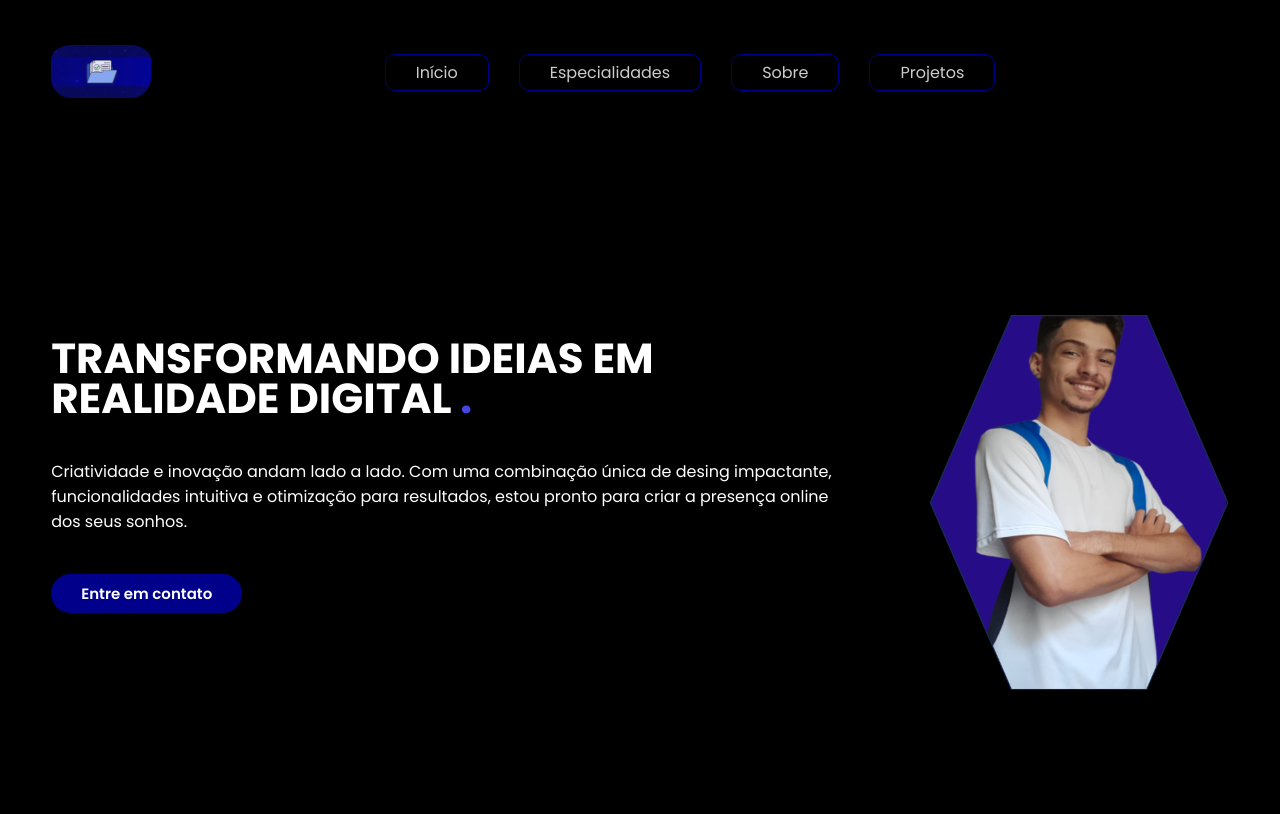
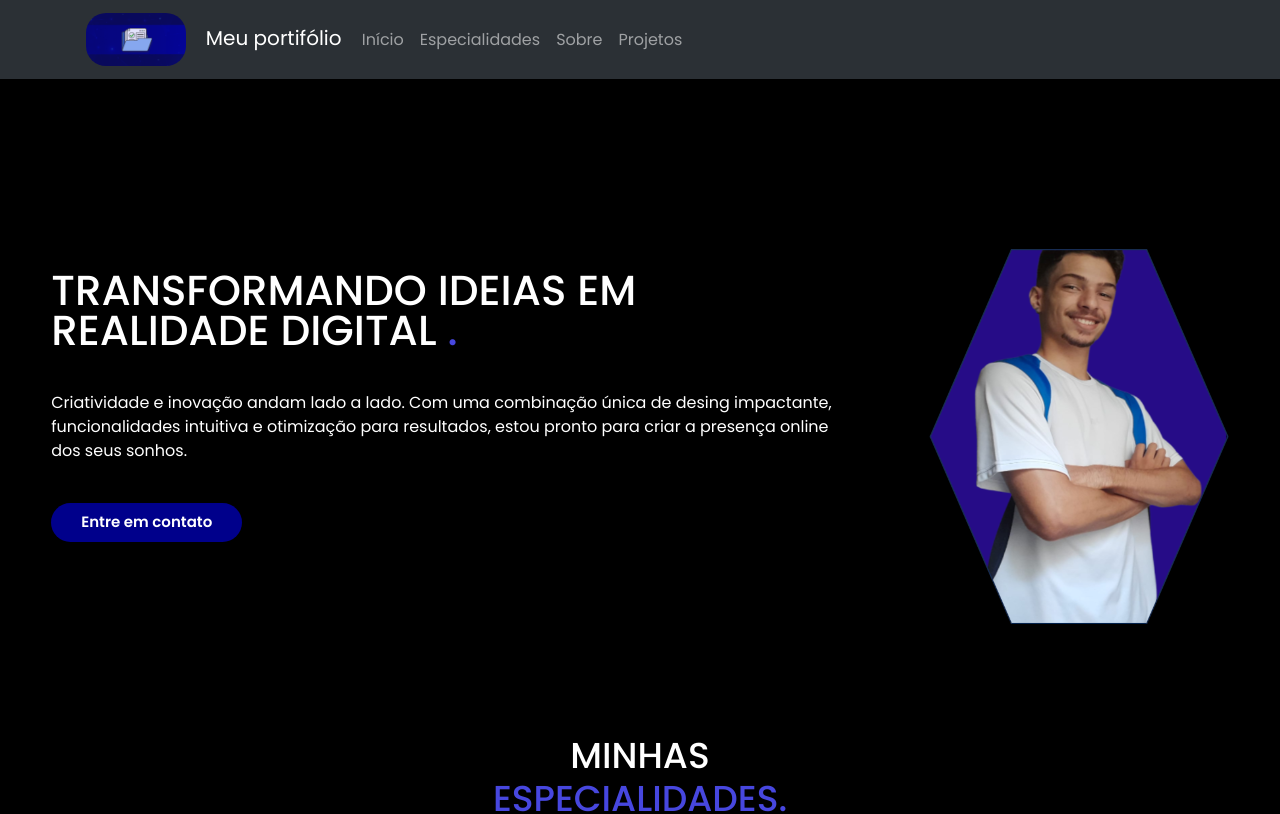
Before and after one commit to JayXani/portifolio-react, a React (Create React App) app in the folder br/com/portifolio-main/: page / in a window 1280 px wide. Shown: the top 814 px of the page. Built offline with nearby package versions, Linux system fonts and the light colour scheme.

Commit message:
Create navbar

```diff
--- a/br/com/portifolio-main/package.json
+++ b/br/com/portifolio-main/package.json
@@ -8,6 +8,7 @@
     "@testing-library/user-event": "^13.5.0",
     "hamburger-react": "^2.5.0",
     "react": "^18.2.0",
+    "react-bootstrap": "^2.9.1",
     "react-dom": "^18.2.0",
     "react-icons": "^4.12.0",
     "react-scripts": "5.0.1",
--- a/br/com/portifolio-main/public/index.html
+++ b/br/com/portifolio-main/public/index.html
@@ -8,6 +8,7 @@
         href="https://fonts.googleapis.com/css2?family=Poppins:ital,wght@0,100;0,200;0,300;0,400;0,500;0,600;0,700;0,800;0,900;1,100;1,200;1,300;1,400;1,500;1,600;1,700;1,800;1,900&display=swap"
         rel="stylesheet">
     <link rel="stylesheet" href="https://cdn.jsdelivr.net/npm/bootstrap-icons@1.11.2/font/bootstrap-icons.min.css">
+    <link href="https://cdn.jsdelivr.net/npm/bootstrap@5.3.2/dist/css/bootstrap.min.css" rel="stylesheet" integrity="sha384-T3c6CoIi6uLrA9TneNEoa7RxnatzjcDSCmG1MXxSR1GAsXEV/Dwwykc2MPK8M2HN" crossorigin="anonymous">
     <meta name="viewport" content="width=device-width, initial-scale=1" />
     <meta name="theme-color" content="#000000" />
     <meta
--- a/br/com/portifolio-main/src/components/Footer/index.js
+++ b/br/com/portifolio-main/src/components/Footer/index.js
@@ -2,6 +2,7 @@ import React from "react";
 import logoPortifolio from '../../images/portifolio-logo.png';
 import {Footer} from './style';
 import Buttons from "../Buttons";
+
 export default function footer() {
     return (
         <Footer id="footer">
@@ -14,11 +15,15 @@ export default function footer() {
                         <Buttons/>
                     </div>
                 </div>
-                <div className="line-footer border">
+                <div className="line-footer border-footer">
                     <p><i className="bi bi-envelope-at"></i><a href="mailto:danuloxaraujo@gmail.com">danuloxaraujo@gmail.com</a></p>
                     <p><i className="bi bi-telephone"></i><a href="tel:+5511973040702">(11) 97304-0702</a></p>
                 </div>
             </div>
+            <div className="informations">
+                <p className="developer">Site desenvolvido por Danilo de Araújo Leite Gomes</p>
+                <p className="Copyright">©Copyright 2023</p>
+            </div>
         </Footer>
     )
 }
--- a/br/com/portifolio-main/src/components/Footer/style.js
+++ b/br/com/portifolio-main/src/components/Footer/style.js
@@ -3,7 +3,6 @@ import { colors } from '../../config/colors';
 
 export const Footer = styled.footer `
     padding: 60px 4%;
-
     .logo-footer img {
         border-radius: 20px;
     }
@@ -16,7 +15,7 @@ export const Footer = styled.footer `
         padding: 20px 0;
     }
 
-    .border {
+    .border-footer {
         border-top: 2px solid ${colors.spanColor};
     }
 
@@ -29,6 +28,15 @@ export const Footer = styled.footer `
         color: ${colors.textColors};
         padding-left: 10px;
     }
-
+    .Copyright{
+        color:${colors.textColors};
+        text-align: right;
+    }
+    .developer{
+        text-align: center;
+        color: ${colors.links};
+        font-weight: 200;
+        font-size: 15px;
+    }
 
 `
--- a/br/com/portifolio-main/src/components/Header/index.js
+++ b/br/com/portifolio-main/src/components/Header/index.js
@@ -1,51 +1,33 @@
-/* eslint-disable react-hooks/rules-of-hooks */
-import logoPortifolio from '../../images/portifolio-logo.png';
-import { Header } from './style';
-import { BsXLg } from 'react-icons/bs';
-import React, { useState } from 'react';
+/* eslint-disable jsx-a11y/alt-text */
+import Container from 'react-bootstrap/Container';
+import Nav from 'react-bootstrap/Nav';
+import Navbar from 'react-bootstrap/Navbar';
+import logoPortifolio from '../../images/portifolio-logo.png'
+import { A } from './style';
 
-export default function header() {
-  const [menuOpen, setMenuOpen] = useState(false);
+function header() {
+    return (
+        <Navbar expand="lg" className="bg-body-tertiary" bg='' data-bs-theme="dark" id='header'>
+            <Container>
+                <Navbar.Brand href="#home">
+                    <A href='#header'>
+                        <img src={logoPortifolio} title='home' />
+                    </A>
+                    Meu portifólio
+                </Navbar.Brand>
+                <Navbar.Toggle aria-controls="basic-navbar-nav" />
+                <Navbar.Collapse id="basic-navbar-nav">
+                    <Nav className="me-auto">
+                        <Nav.Link href="#top-website">Início</Nav.Link>
+                        <Nav.Link href="#section-skills">Especialidades</Nav.Link>
+                        <Nav.Link href="#about-me">Sobre</Nav.Link>
+                        <Nav.Link href="#section-projects">Projetos</Nav.Link>
+                    </Nav>
+                </Navbar.Collapse>
+            </Container>
+        </Navbar>
 
-  const handleMenuClick = () => {
-    setMenuOpen(!menuOpen);
-  };
+    );
+}
 
-  return (
-    <Header id="header">
-      <div className="interface">
-        <div className="logo">
-          <a href="#header">
-            <img src={logoPortifolio} alt="Logo do portifólio" />
-          </a>
-        </div>
-        <nav className="desktop">
-          <ul>
-            <li><a href="#top-website">Início</a></li>
-            <li><a href="#section-skills">Especialidades</a></li>
-            <li><a href="#about-me">Sobre</a></li>
-            <li><a href="#section-projects">Projetos</a></li>
-          </ul>
-        </nav>
-        <div className="open-menu" onClick={handleMenuClick}>
-          <i className="bi bi-list"></i>
-        </div>
-        <div className={menuOpen ? 'menu-mobile menu-opened' : 'menu-mobile'}>
-          <div className="btn-close" onClick={handleMenuClick}>
-            <BsXLg className="bi-x-lg" />
-          </div>
-          <nav>
-            <ul>
-              <li><a href="#top-website">Início</a></li>
-              <li><a href="#section-skills">Especialidades</a></li>
-              <li><a href="#about-me">Sobre</a></li>
-              <li><a href="#section-projects">Projetos</a></li>
-              <li><a href="#footer">Contato</a></li>
-            </ul>
-          </nav>
-        </div>
-        {menuOpen && <div className="overlay-menu" onClick={handleMenuClick}></div>}
-      </div>
-    </Header>
-  );
-}
+export default header;
--- a/br/com/portifolio-main/src/components/Header/style.js
+++ b/br/com/portifolio-main/src/components/Header/style.js
@@ -1,109 +1,10 @@
-import styled from 'styled-components';
-import { colors } from '../../config/colors';
+import {styled} from 'styled-components';
 
-export const Header = styled.header`
-    padding: 40px 4%;
-
-    .interface {
-        display: flex;
-        align-items: center;
-        justify-content: space-between;
-    }
-
-    a {
-        color:${colors.links};
-        text-decoration: none;
-        transition: .2s;
-    }
-
-    .desktop li a:hover {
-        color: ${colors.textColors};
-        transform: scale(1.10);
-    }
-
-    a img {
-        padding-top: 5px;
+export const A = styled.a`
+    margin-left: 1.5%;
+    text-decoration: none;
+    img{
         border-radius: 20px;
-    }
-
-    ul {
-        list-style-type: none;
-    }
-
-    .desktop ul li {
-        display: inline-block;
-        padding: 5px 30px;
-        margin: auto 15px auto 15px;
-        border-radius: 10px;
-        border: 1px solid darkblue;
-    }
-
-    .desktop ul li:hover {
-        transform: scale(1.10);
-        transition: .2s;
-    }
-    i {
-        color: ${colors.spanColor};
-        font-size: 40px;
-        display: none;
-    }
-
-    .menu-mobile {
-        background-color: ${colors.bodyColor};
-        height: 100vh;
-        position: fixed;
-        top: 0;
-        right: 0;
-        z-index: 99999999;
-        width: 0%;
-        overflow: hidden;
-        transition: .3s;
-        display: block;
-    }
-
-    .menu-opened {
-        width: 60%;
-    }
-
-    .menu-opened ~.overlay-menu {
-        display: block;
-    }
-
-    .menu-mobile nav ul {
-        text-align: right;
-    }
-
-    .menu-mobile nav ul li a {
-        color: ${colors.textColors};
-        font-size: 20px;
-        font-weight: 300;
-        padding: 20px 5%;
-        display: block;
-    }
-
-    .menu-mobile nav ul li a:hover {
-        background-color: ${colors.spanColor};
-        color: ${colors.bodyColor};
-        font-weight: 500;
-    }
-
-    .bi-x-lg {
-        color: ${colors.spanColor};
-        font-size: 25px;
-    }
-
-    .menu-mobile .btn-close {
-        padding: 20px 5%;
-    }
-
-    .overlay-menu {
-        background-color: ${colors.overlayColor};
-        width: 100%;
-        height: 100%;
-        position: fixed;
-        top: 0;
-        left: 0;
-        z-index: 888888;
-        display: none;
+        margin-right: 20px;
     }
 `
--- a/br/com/portifolio-main/src/components/Skills/style.js
+++ b/br/com/portifolio-main/src/components/Skills/style.js
@@ -1,4 +1,5 @@
 import { styled } from 'styled-components';
+import { colors } from '../../config/colors';
 
 export const Section = styled.section`
     .skills {
@@ -11,7 +12,7 @@ export const Section = styled.section`
     }
 
     .skills .skills-box {
-        color: white;
+        color: ${colors.textColors};
         padding: 40px;
         border: 2px solid white;
         margin-top: 60px;
@@ -26,13 +27,16 @@ export const Section = styled.section`
 
     .skills .skills-box i {
         font-size: 58px;
-        color: rgb(171, 171, 224);
+        color: ${colors.iconSkilss};
     }
 
     .skills .skills-box h3 {
         font-size: 26px;
         margin: 15px 0px;
     }
-
+    .skills span {
+        color: ${colors.spanColor};
+        display: block;
+    }
 
 `
--- a/br/com/portifolio-main/src/config/colors.js
+++ b/br/com/portifolio-main/src/config/colors.js
@@ -5,4 +5,5 @@ export const colors = {
     highligth: 'darkblue',
     links: ' rgba(255, 255, 255, 0.801)',
     overlayColor: 'rgba(0, 0, 0, 0.342)',
+    iconSkilss: 'rgb(171, 171, 224)',
 }
```
Also changed, not shown: br/com/portifolio-main/src/components/MenuMobile/styled.js (added, +7 -0 lines), 1 other file (tests, documents, lock files or other folders).
